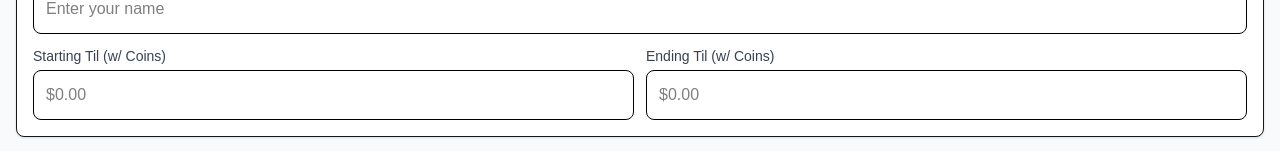
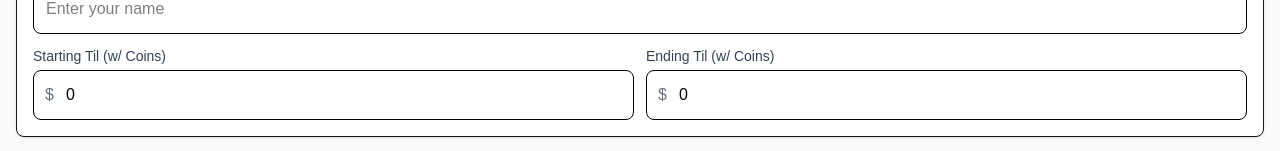
Before and after one commit to vanyanv/chrisneddysmanagerportal, a Next.js app: page / in a window 1280 px wide. Shown: the part 290-441 px from the top of the page. Built offline with nearby package versions, Linux system fonts and the light colour scheme.

Commit message:
created till difference and changes StartingTil and Ending till to number

```diff
--- a/src/app/components/BasicInfoForm.tsx
+++ b/src/app/components/BasicInfoForm.tsx
@@ -8,7 +8,7 @@ const BasicInfoForm = ({
 }: BasicInfoFormProps) => {
   return (
     <div className='space-y-3 text-black'>
-      <div className='grid grid-cols-2 gap-3'>
+      <div className='grid grid-cols-2 gap-3 '>
         <div>
           <label className='block text-sm font-medium text-gray-700 mb-1'>
             Date
@@ -57,25 +57,59 @@ const BasicInfoForm = ({
             <label className='block text-sm font-medium text-gray-700 mb-1'>
               Starting Til (w/ Coins)
             </label>
+            <div className='relative'>
+              <span className='absolute left-3 top-1/2 transform -translate-y-1/2 text-gray-500'>
+                $
+              </span>
               <input
-              type='text'
+                type='number'
+                step='0.01'
+                min='0'
                 value={formData.startingTil}
                 onChange={(e) => onInputChange('startingTil', e.target.value)}
-              placeholder='$0.00'
-              className='w-full p-3 border rounded-lg focus:ring-2 focus:ring-blue-500 focus:border-blue-500 text-base'
+                placeholder='0.00'
+                className='w-full pl-8 pr-3 py-3 border rounded-lg focus:ring-2 focus:ring-blue-500 focus:border-blue-500 text-base'
               />
+            </div>
           </div>
           <div>
             <label className='block text-sm font-medium text-gray-700 mb-1'>
               Ending Til (w/ Coins)
             </label>
+            <div className='relative'>
+              <span className='absolute left-3 top-1/2 transform -translate-y-1/2 text-gray-500'>
+                $
+              </span>
               <input
-              type='text'
+                type='number'
+                step='0.01'
+                min='0'
                 value={formData.endingTil}
                 onChange={(e) => onInputChange('endingTil', e.target.value)}
-              placeholder='$0.00'
-              className='w-full p-3 border rounded-lg focus:ring-2 focus:ring-blue-500 focus:border-blue-500 text-base'
+                placeholder='0.00'
+                className='w-full pl-8 pr-3 py-3 border rounded-lg focus:ring-2 focus:ring-blue-500 focus:border-blue-500 text-base'
               />
+            </div>
+          </div>
+        </div>
+      )}
+
+      {/* Simple til difference */}
+      {showTilFields && formData.startingTil > 0 && formData.endingTil > 0 && (
+        <div className='bg-blue-50 border border-blue-200 rounded-lg p-3'>
+          <div className='flex justify-between items-center'>
+            <span className='text-sm font-medium text-blue-800'>
+              Til Difference:
+            </span>
+            <span
+              className={`text-sm font-bold ${
+                formData.endingTil >= formData.startingTil
+                  ? 'text-green-600'
+                  : 'text-red-600'
+              }`}
+            >
+              ${(formData.endingTil - formData.startingTil).toFixed(2)}
+            </span>
           </div>
         </div>
       )}
--- a/src/types.ts
+++ b/src/types.ts
@@ -36,12 +36,14 @@ export interface ClosingTasks {
   lockAllDoors: boolean;
 }
 
+export type ShiftType = 'opening' | 'closing';
+
 export interface FormData {
   date: string;
   managerName: string;
-  shift: 'opening' | 'closing';
-  startingTil: string;
-  endingTil: string;
+  shift: ShiftType;
+  startingTil: number; // ✅ Changed from string to number
+  endingTil: number; // ✅ Changed from string to number
   notes: string;
   issues: string;
   openingTasks: OpeningTasks;
--- a/src/utils/createInitialFormData.ts
+++ b/src/utils/createInitialFormData.ts
@@ -4,8 +4,8 @@ export const createInitialFormData = (): FormData => ({
   date: new Date().toISOString().split('T')[0],
   managerName: '',
   shift: 'opening',
-  startingTil: '',
-  endingTil: '',
+  startingTil: 0,
+  endingTil: 0,
   notes: '',
   issues: '',
   openingTasks: {
```
Lines whose indentation alone changed are shown as unchanged.
